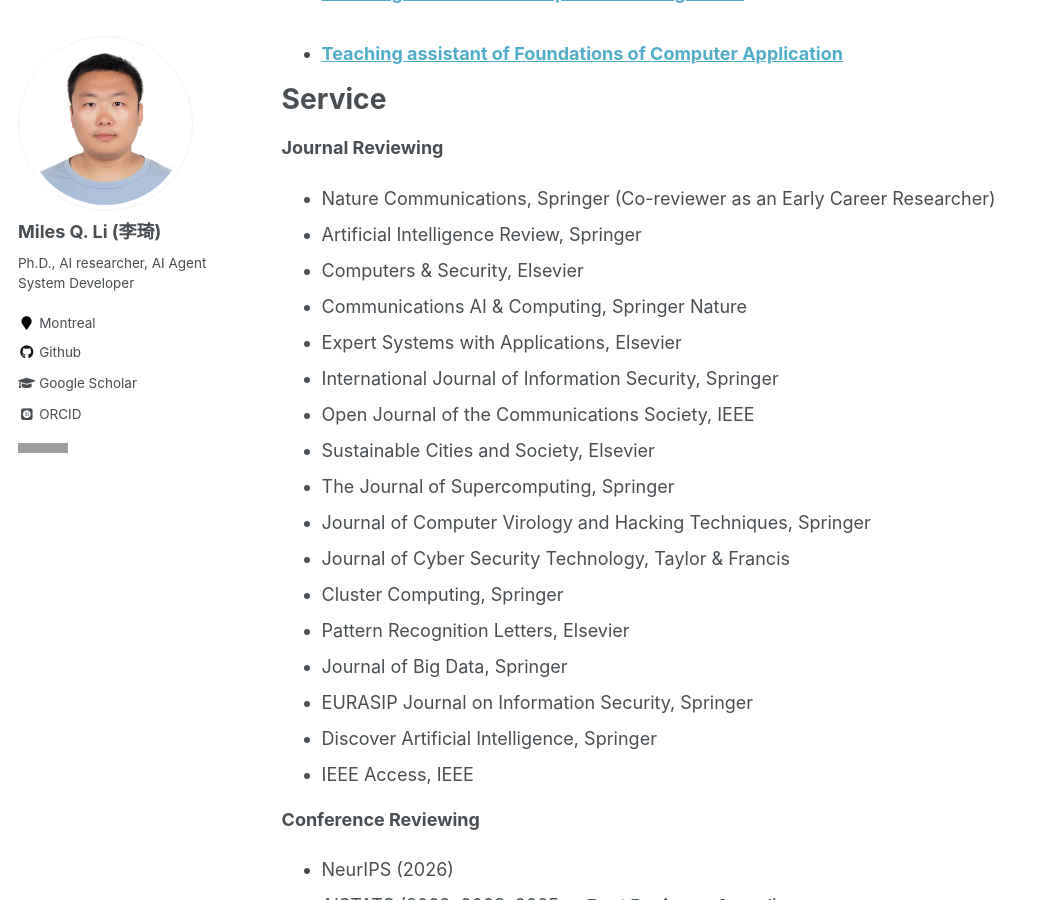
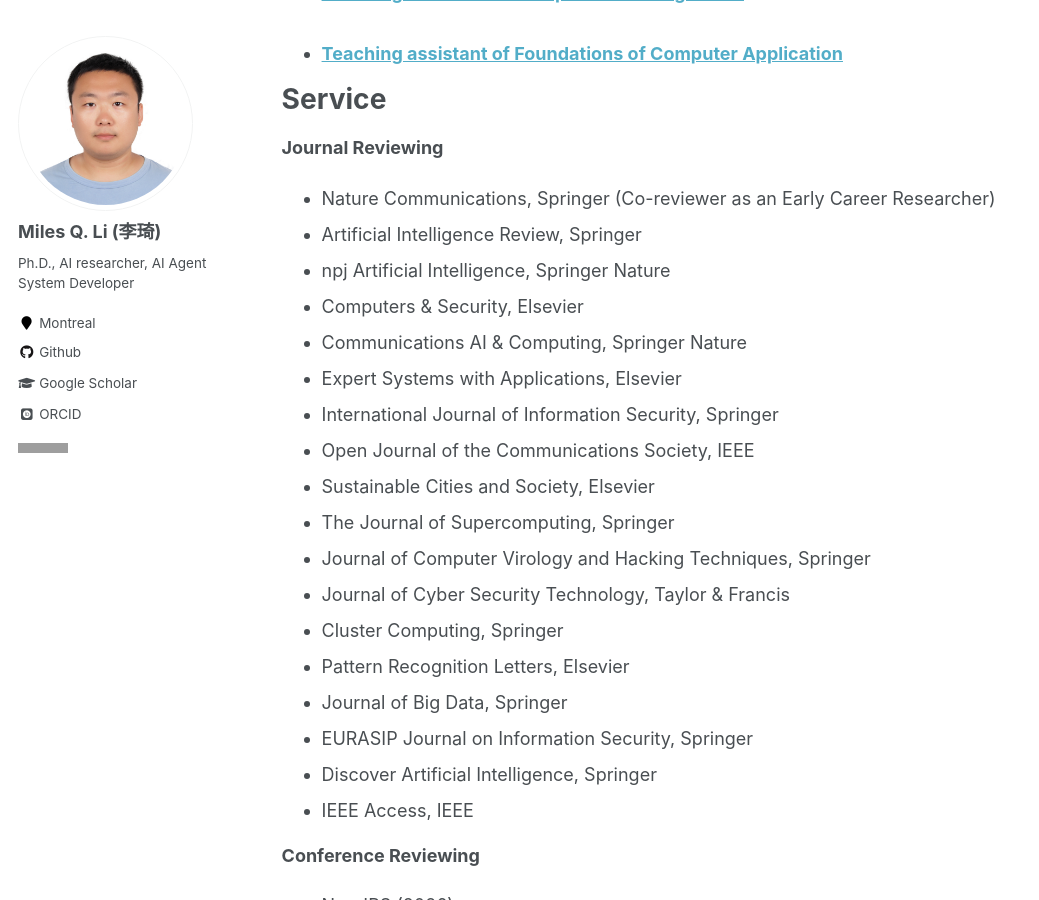
Before and after one commit to MilesQLi/milesqli.github.io, a Jekyll site: the page built from _pages/cv.md, in a window 1280 px wide and 900 px high, scrolled down 3597 px. Shown: the whole window, without its empty margins (0-1039 px from the left). Built offline with Jekyll 4.4.1, drawn with Linux system fonts in a browser that asks for light colours; some web fonts are replaced; a script that is not in the unit is left out; grey boxes are pictures that could not be loaded.

Commit message:
Add npj Artificial Intelligence reviewing service

```diff
--- a/_pages/cv.md
+++ b/_pages/cv.md
@@ -67,6 +67,7 @@ Service
 
 * Nature Communications, Springer (Co-reviewer as an Early Career Researcher)
 * Artificial Intelligence Review, Springer
+* npj Artificial Intelligence, Springer Nature
 * Computers & Security, Elsevier
 * Communications AI & Computing, Springer Nature
 * Expert Systems with Applications, Elsevier
```
